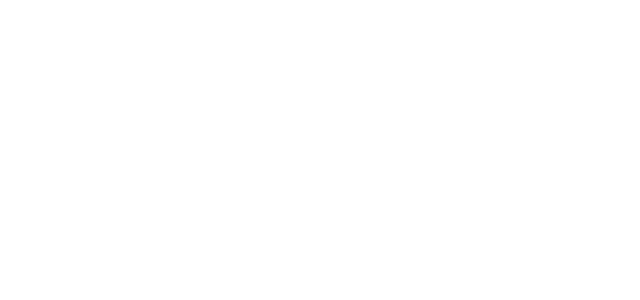
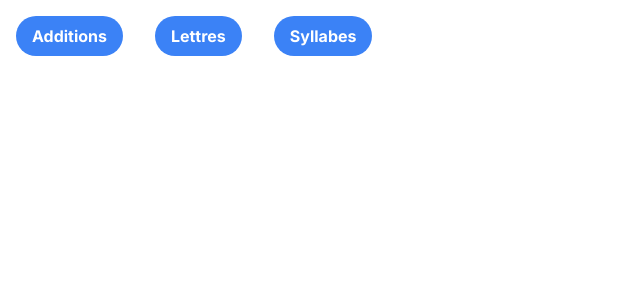
Before and after one commit to janinou/gs, a Next.js app: page / in a window 1280 px wide. Shown: the top 300 px of the page, without its empty margins (0-640 px from the left). Built offline with nearby package versions, Linux system fonts and the light colour scheme.

Commit message:
fix colors

```diff
--- a/src/app/controls.tsx
+++ b/src/app/controls.tsx
@@ -16,13 +16,13 @@
             {
                 (gameStatus !== 'started') ?
                 <div className="inline-block">
-                    <PrimaryButton color='blue' onClick={() => launchGame('addition')} wording='Additions'/>
-                    <PrimaryButton color='blue' onClick={() => launchGame('letters')} wording='Lettres'/>
-                    <PrimaryButton color='blue' onClick={() => launchGame('syllabes')} wording='Syllabes'/>
+                    <PrimaryButton onClick={() => launchGame('addition')} wording='Additions'/>
+                    <PrimaryButton onClick={() => launchGame('letters')} wording='Lettres'/>
+                    <PrimaryButton onClick={() => launchGame('syllabes')} wording='Syllabes'/>
                 </div>
                 :<div className="inline-block">
-                <PrimaryButton color='blue' onClick={() => pauseGame()} wording={pauseButtonWording}/>
-                    <PrimaryButton color='blue' onClick={() => stopGame()} wording='Arrêter'/>
+                <PrimaryButton onClick={() => pauseGame()} wording={pauseButtonWording}/>
+                    <PrimaryButton onClick={() => stopGame()} wording='Arrêter'/>
 
                 </div>
 
@@ -32,9 +32,9 @@
     )
 }
 
-function PrimaryButton({onClick, wording, color}: { onClick:()=> void, wording:string, color:string}){
+function PrimaryButton({onClick, wording}: { onClick:()=> void, wording:string}){
     return (
-        <button onClick={onClick} className={`bg-${color}-500 hover:bg-${color}-700 text-white font-bold py-2 px-4 rounded-full m-4 inline-block`}>
+        <button onClick={onClick} className={`bg-blue-500 hover:bg-blue-700 text-white font-bold py-2 px-4 rounded-full m-4 inline-block`}>
             {wording}
         </button>
     )
```
